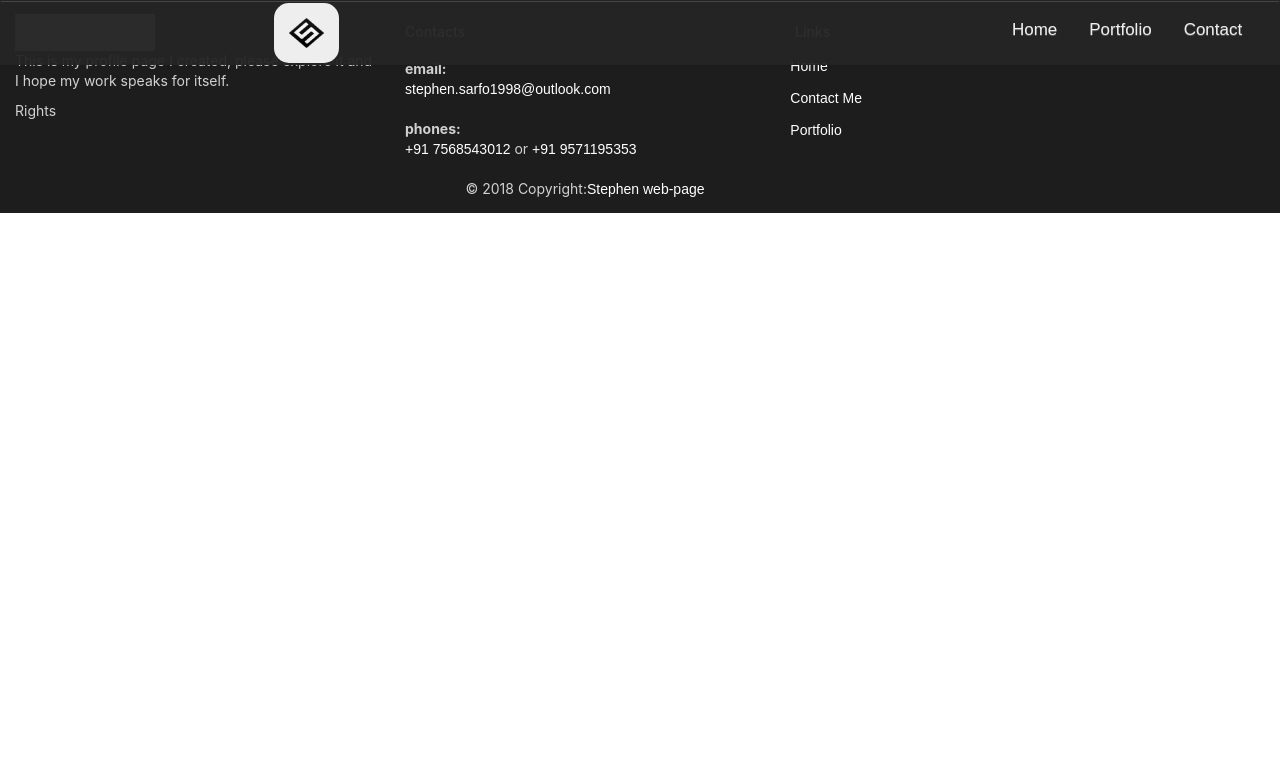
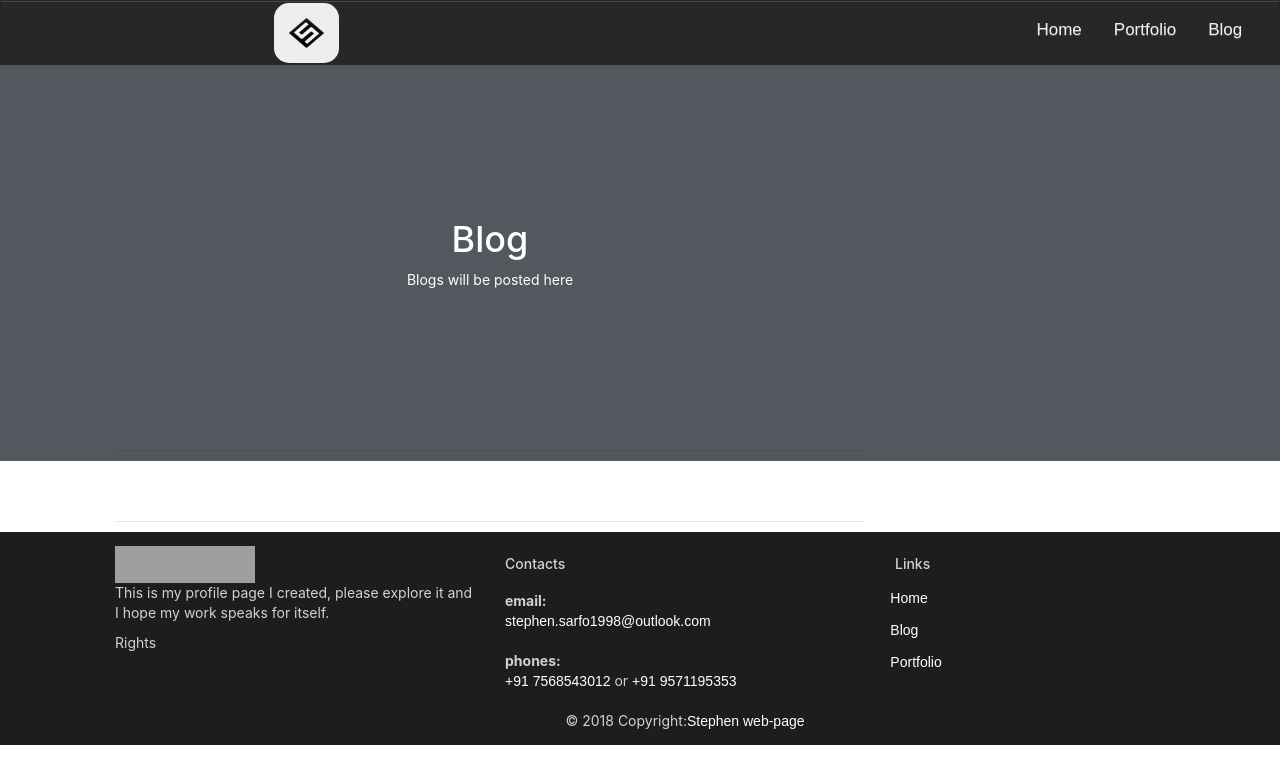
Before and after one commit to Stephen8898/Profile-Page-new, a React (Create React App) app: page /#/blog in a window 1280 px wide. Shown: the top 784 px of the page. Built offline with nearby package versions, Linux system fonts and the light colour scheme; grey boxes are pictures that could not be loaded.

Commit message:
changed contact to blog, made lots of styling additions and changes, one of which was in the home page

```diff
--- a/src/App.jsx
+++ b/src/App.jsx
@@ -2,8 +2,7 @@ import React, { Component } from 'react';
 import './App.css';
 import { HashRouter as Router, Route, Switch} from 'react-router-dom';
 import Home from './components/Home';
-// import Portfolio from './components/Portfolio';
-import Contact from './components/Contact';
+import Blog from './components/Blog';
 import Navbar from './components/CustomNavbar';
 import Footer from './components/Footer';
 import Portfolio from './components/Portfolio';
@@ -21,7 +20,7 @@ class App extends Component {
           <Switch>
           <Route exact path="/" component={Home}/>
           <Route path="/portfolio"component={Portfolio}/>
-          <Route path="/contact" component={Contact}/>
+          <Route path="/blog" component={Blog}/>
           </Switch>
           <Footer/>
         </div>
--- /dev/null
+++ b/src/components/Blog.jsx
@@ -0,0 +1,42 @@
+import React, { Component } from 'react'
+import { PageHeader, Jumbotron,Grid, Row, Col, Image } from "react-bootstrap"
+import { Form, FormGroup, ControlLabel, FormControl, Button} from "react-bootstrap"
+import './style/Blog.css';
+
+export default class Blog extends Component {
+
+
+  render() {
+    return (
+      <div>
+        <header className="masthead" >
+        {/* <h1>Contacts <small>Where to find me</small></h1>
+        <h3>Email</h3> */}
+        <div className="overlay"></div>
+        <div className="container">
+         <div className="row">
+          <div className="col-lg-8 col-md-10 mx-auto">
+            <div className="site-heading">
+               <h1>Blog</h1>
+                <span className="sub-heading">Blogs will be posted here</span>
+            </div>
+            <hr/>
+          </div>
+         </div>
+        </div>
+        </header>
+        <div className="container">
+         <div className="row">
+          <div className="col-lg-8 col-md-10 mx-auto">
+            <div className="post-preview">
+                <a></a>
+
+            </div>
+            <hr/>
+          </div>
+         </div>
+        </div>
+      </div>
+    )
+  }
+}
--- a/src/components/Contact.jsx
+++ /dev/null
@@ -1,26 +0,0 @@
-import React, { Component } from 'react'
-import { PageHeader, Jumbotron,Grid, Row, Col, Image } from "react-bootstrap"
-import { Form, FormGroup, ControlLabel, FormControl, Button} from "react-bootstrap"
-import './style/Contact.css';
-
-export default class Contact extends Component {
-
-
-  render() {
-
-
-    return (
-        <div>
-      <Jumbotron className="contact-header">
-      <h1>Contacts <small>Where to find me</small></h1>
-      <h3>Email</h3>
-      </Jumbotron>
-      <Row>
-        <Col className="header">
-        </Col>
-
-      </Row>
-        </div>
-    )
-  }
-}
--- a/src/components/CustomNavbar.jsx
+++ b/src/components/CustomNavbar.jsx
@@ -19,7 +19,7 @@ export default class CustomNavbar extends Component {
         <Nav pullRight>
               <NavItem eventKey={1}  href="/" componentClass={Link} to="/">Home</NavItem>
               <NavItem eventKey={2}  href="/portfolio" componentClass={Link} to="/portfolio" >Portfolio</NavItem>
-              <NavItem eventKey={3}  href="/contact" componentClass={Link} to="/contact">Contact</NavItem>
+              <NavItem eventKey={3}  href="/blog" componentClass={Link} to="/blog">Blog</NavItem>
           </Nav>
         </Navbar.Collapse>
         </Navbar>
--- a/src/components/Footer.jsx
+++ b/src/components/Footer.jsx
@@ -5,7 +5,7 @@ import { Link } from 'react-router-dom';
 export default class Footer extends Component {
   render() {
     return (
-     <div >
+     <div className="footer">
         <footer className="section footer-classic context-dark bg-image">
                 <div className="container">
                   <div className="row row-30">
@@ -35,7 +35,7 @@ export default class Footer extends Component {
                       <div className="nav-list">
                       <ul>
                         <li className="home-link"><Link to="/" >Home</Link></li>
-                        <li className="contact-link"><Link to="/contact" >Contact Me</Link></li>
+                        <li className="blog-link"><Link to="/blog" >Blog</Link></li>
                         <li className="about-link"><Link to="/portfolio" >Portfolio</Link></li>
                       </ul>
                       </div>
--- a/src/components/Home.jsx
+++ b/src/components/Home.jsx
@@ -51,11 +51,11 @@ export default class Home extends Component {
           <Row className="show-grid test-center">
                 {/* <div className="container-banner"> */}
                    {/* <h1>About</h1> */}
-                   < Row sm={6} md={3} className="logos">
+                   <div sm={6} md={3} className="logos">
                    <Image src="assets/html-5-logo.png" placeholder="Image here"  className="html-logo" height="200px" width="150px" responsive/>
                    <Image src="assets/css-svg-logo.png" placeholder="Image here"  className="css-logo" height="200px" width="150px" responsive/>
                    <Image src="assets/javascript_badge.png" placeholder="Image here"  className="js-logo" height="200px" width="200px" responsive/>
-                   </Row>
+                   </div>
                    <div className="pic-div">
                    {/* <Image src="assets/linkdenProf.jpg" placeholder="Image here" sandbox className="profile-pic"/> */}
                    </div>
--- /dev/null
+++ b/src/components/style/Blog.css
@@ -0,0 +1,128 @@
+.header{
+    text-align: center;
+}
+
+.contact-header {
+    margin-top: 4.7em;
+    text-align: center;
+}
+/*
+@media (min-width: 1200px){
+.container {
+    max-width: 1140px;
+}
+}
+
+@media (min-width: 992px){
+.container {
+    max-width: 960px;
+}
+}
+
+@media (min-width: 768px){
+.container {
+    max-width: 720px;
+}
+}
+
+@media (min-width: 576px){
+.container {
+    max-width: 540px;
+}
+} */
+
+header.masthead {
+    background-image: url("/assets/Banner-wallPic.jpg");
+}
+
+header.masthead .overlay {
+    position: absolute;
+    top: 0;
+    left: 0;
+    height: 100%;
+    width: 100%;
+    background-color: #212529;
+    opacity: .5;
+}
+
+header.masthead {
+    margin-bottom: 50px;
+    background: no-repeat center center;
+    background-color: #868e96;
+    background-attachment: scroll;
+    position: relative;
+    background-size: cover;
+}
+
+
+header.masthead .site-heading {
+    text-align: center;
+    color: #fff;
+}
+
+header.masthead .site-heading .subheading {
+    font-size: 24px;
+    font-weight: 300;
+    line-height: 1.1;
+    display: block;
+    margin: 10px 0 0;
+    font-family: 'Open Sans','Helvetica Neue',Helvetica,Arial,sans-serif;
+}
+
+
+@media only screen and (min-width: 768px){
+header.masthead .page-heading, header.masthead .post-heading, header.masthead .site-heading {
+    padding: 200px 0;
+}
+}
+
+header.masthead .page-heading, header.masthead .post-heading, header.masthead .site-heading {
+    padding: 200px 0 150px;
+    color: #fff;
+}
+
+
+header {
+    display: block;
+}
+
+.container {
+    /* width: 100%; */
+    padding-right: 15px;
+    padding-left: 15px;
+    margin-right: auto;
+    margin-left: auto;
+}
+
+.row {
+    display: -ms-flexbox;
+    display: flex;
+    -ms-flex-wrap: wrap;
+    flex-wrap: wrap;
+    margin-right: -15px;
+    margin-left: -15px;
+}
+
+/* .ml-auto, .mx-auto {
+    margin-left: auto!important;
+}
+.mr-auto, .mx-auto {
+    margin-right: auto!important;
+} */
+
+hr {
+    margin-top: 1rem;
+    margin-bottom: 1rem;
+    border: 0;
+    border-top: 1px solid rgba(0,0,0,.1);
+}
+
+/* hr {
+    box-sizing: content-box;
+    height: 0;
+    overflow: visible;
+} */
+
+*, ::after, ::before {
+    box-sizing: border-box;
+}
--- a/src/components/style/Contact.css
+++ /dev/null
@@ -1,7 +0,0 @@
-.header{
-    text-align: center;
-}
-
-.contact-header {
-    text-align: center;
-}
--- a/src/components/style/Footer.css
+++ b/src/components/style/Footer.css
@@ -55,3 +55,14 @@ ul, ol {
     visibility: hidden;
     transition: .22s ease;
 }
+
+.container {
+    padding-right: 15px;
+    padding-left: 15px;
+    margin-right: 10px;
+    margin-left: auto;
+}
+
+.container {
+    /* margin: 0px; */
+}
--- a/src/components/style/Home.css
+++ b/src/components/style/Home.css
@@ -141,8 +141,9 @@
 
 .logos{
     margin-top: 5em;
-    margin-right: 14em;
-    float: right;
+    margin-right: auto;
+    margin-left: auto;
+    /* float: right; */
 }
 
 .show-grid .html-logo{
```
Also changed, not shown: public/assets/blog-backgd.jpg (added).
